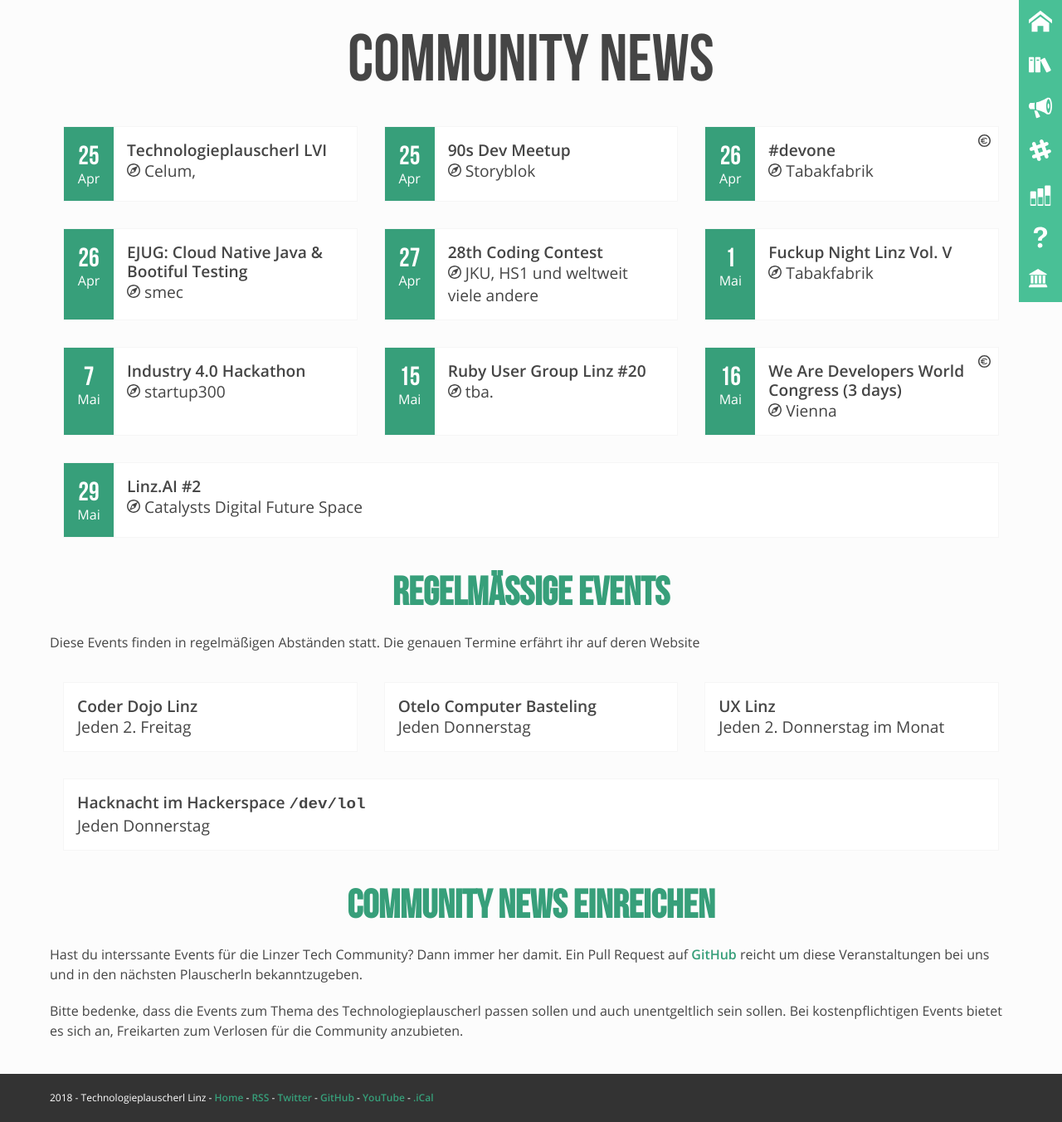
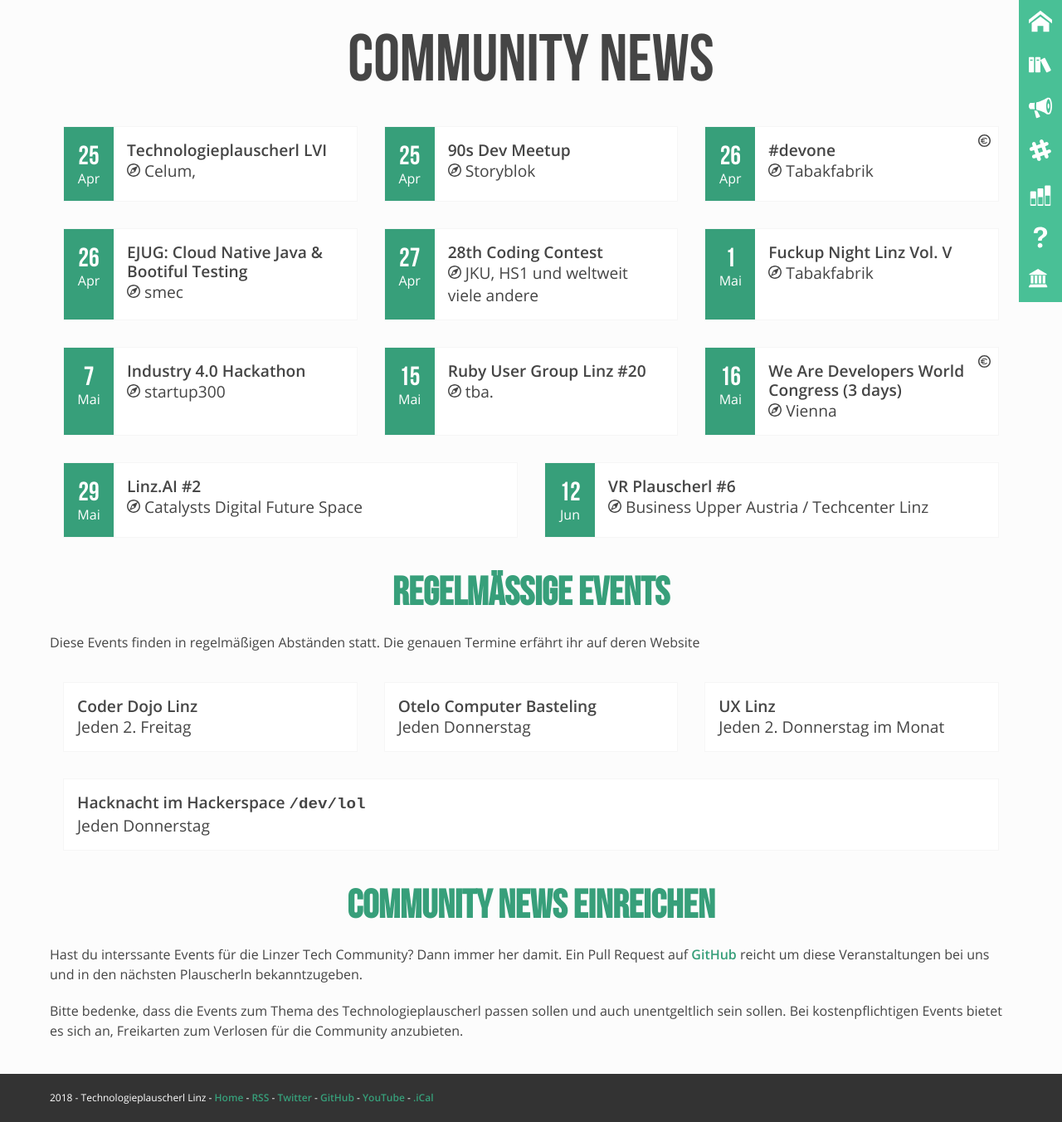
Before and after one commit to mericanAncer127/plauscherl, a Jekyll site: the page built from pages/community-news.html, in a window 1280 px wide. Shown: the whole page at 83% size. Built offline with Jekyll 4.4.1, drawn with Linux system fonts in a browser that asks for light colours.

Commit message:
Add VR-Plauscherl #6 (#134)

```diff
--- a/_data/community.yml
+++ b/_data/community.yml
@@ -38,6 +38,11 @@
       location: "startup 300"
       date: 2017-06-13
       link: "https://www.meetup.com/de-DE/VR-Plauscherl/events/238738553/"
+    -
+      name: "VR Plauscherl #6"
+      location: "Business Upper Austria / Techcenter Linz"
+      date: 2018-06-12
+      link: "https://www.meetup.com/de-DE/VR-Plauscherl/events/249935830/"
 -
   id: stahlstadt-js
   name: "Stahlstadt.js"
```
